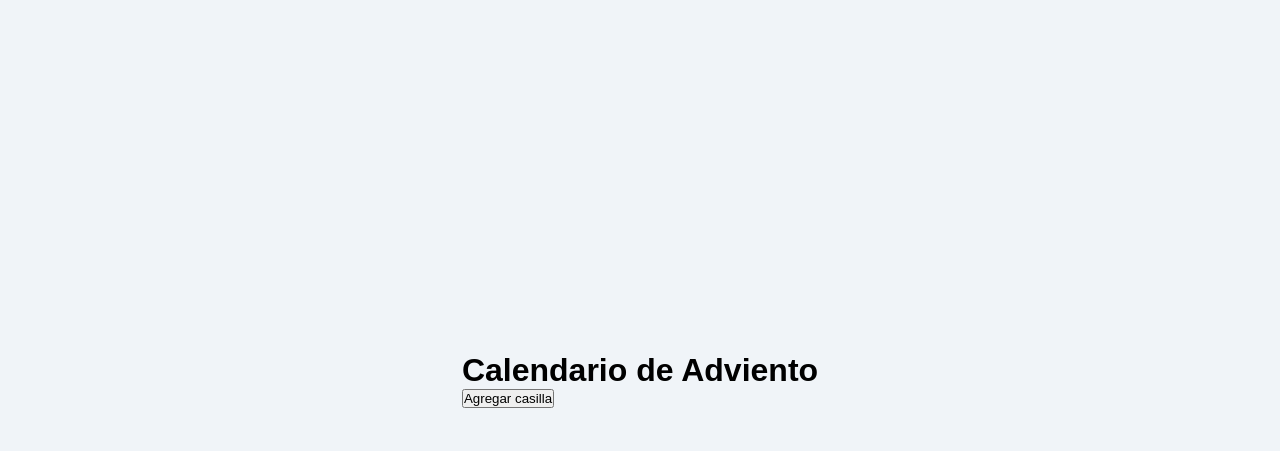
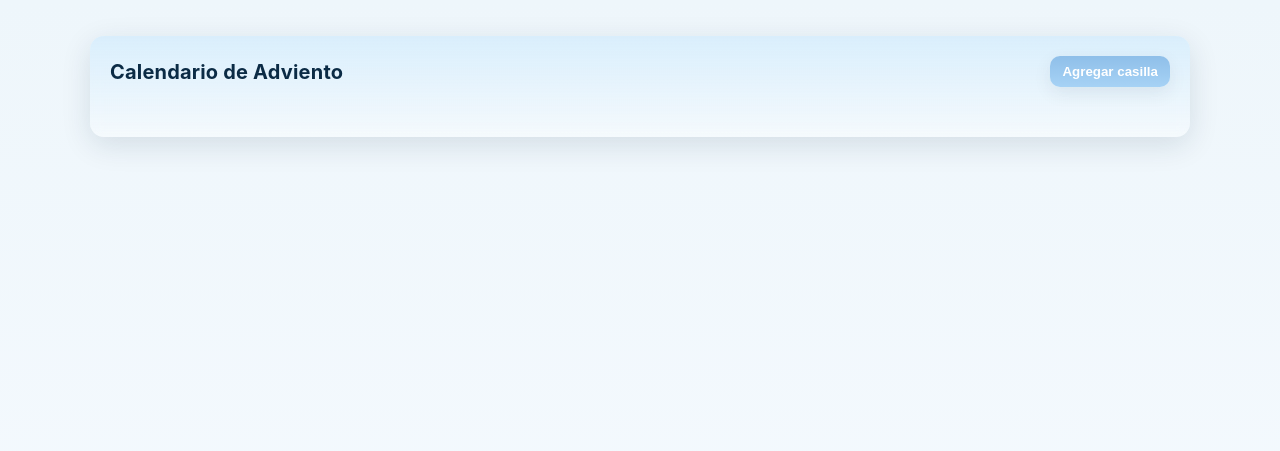
Before and after one commit to RexR848/Regalo, a plain HTML site: page index.html in a window 1280 px wide. Drawn offline with Linux system fonts and the light colour scheme.

Commit message:
Update styles.css

```diff
--- a/styles.css
+++ b/styles.css
@@ -1,51 +1,112 @@
-/* Estilos generales */
-* {
-    margin: 0;
-    padding: 0;
-    box-sizing: border-box;
+:root{
+  --bg:#eef6fb;
+  --panel:#d9eefc;
+  --square:#a6d2f5;
+  --accent:#8fbfe9;
+  --text:#0b2b45;
+  --glass: rgba(255,255,255,0.35);
 }
 
-body {
-    font-family: Arial, sans-serif;
-    background-color: #f0f4f8;
-    display: flex;
-    justify-content: center;
-    align-items: center;
-    height: 100vh;
+*{box-sizing:border-box}
+html,body{height:100%}
+body{
+  margin:0;
+  font-family:Inter, system-ui, -apple-system, "Segoe UI", Roboto, "Helvetica Neue", Arial;
+  background:linear-gradient(180deg,var(--bg) 0%, #f7fbff 100%);
+  color:var(--text);
+  display:flex;
+  justify-content:center;
+  align-items:flex-start;
+  padding:36px;
 }
 
-.container {
-    text-align: center;
+.page{
+  width:min(1100px,96vw);
+  background:linear-gradient(180deg,var(--panel),var(--glass));
+  border-radius:14px;
+  padding:20px;
+  box-shadow:0 8px 30px rgba(11,43,69,0.12);
+  backdrop-filter: blur(6px);
 }
 
-.grid {
-    display: grid;
-    grid-template-columns: repeat(5, 1fr);
-    gap: 20px;
-    justify-content: center;
-    padding: 20px;
+.topbar{
+  display:flex;
+  align-items:center;
+  justify-content:space-between;
+  gap:12px;
+  margin-bottom:18px;
 }
 
-.square {
-    width: 80px;
-    height: 80px;
-    background-color: #a6c8f2;
-    border-radius: 15px;
-    display: flex;
-    justify-content: center;
-    align-items: center;
-    font-size: 24px;
-    font-weight: bold;
-    color: white;
-    opacity: 0;
-    animation: fadeIn 0.5s ease-in-out forwards;
+.title{
+  font-size:20px;
+  letter-spacing:0.2px;
+  margin:0;
 }
 
-@keyframes fadeIn {
-    0% {
-        opacity: 0;
-    }
-    100% {
-        opacity: 1;
-    }
+.controls{display:flex;gap:8px;align-items:center}
+
+.btn{
+  background:linear-gradient(180deg,var(--accent),var(--square));
+  border:none;
+  color:white;
+  padding:8px 12px;
+  border-radius:10px;
+  font-weight:600;
+  cursor:pointer;
+  box-shadow:0 6px 18px rgba(11,43,69,0.08);
+  transition:transform .18s ease, box-shadow .18s ease, opacity .12s;
 }
+
+.btn:active{transform:translateY(1px) scale(.995)}
+.btn:focus{outline:2px solid rgba(143,191,233,0.35); outline-offset:2px}
+
+.grid{
+  display:grid;
+  grid-template-columns:repeat(auto-fill, minmax(86px, 1fr));
+  gap:18px;
+  align-items:center;
+  justify-items:center;
+  padding:6px;
+}
+
+.card{
+  width:86px;
+  height:86px;
+  border-radius:14px;
+  display:flex;
+  align-items:center;
+  justify-content:center;
+  font-weight:700;
+  font-size:22px;
+  color: #052033;
+  background:linear-gradient(180deg, var(--square), var(--accent));
+  box-shadow: 0 6px 18px rgba(11,43,69,0.08);
+  transform-origin:center;
+  transition:transform .22s cubic-bezier(.2,.9,.3,1), box-shadow .22s ease, z-index .001s;
+  opacity:0;
+  animation:fadeIn .45s ease forwards;
+  user-select:none;
+  -webkit-user-select:none;
+}
+
+.card:hover{
+  transform:scale(1.18) translateY(-6px);
+  box-shadow: 0 18px 40px rgba(11,43,69,0.18);
+  z-index:5;
+}
+
+.card:active{
+  transform:scale(1.12) translateY(-3px);
+}
+
+@keyframes fadeIn{
+  from{opacity:0; transform: translateY(10px) scale(.98)}
+  to{opacity:1; transform: translateY(0) scale(1)}
+}
+
+@media (max-width:460px){
+  .card{width:68px;height:68px;font-size:18px;border-radius:12px}
+  .grid{gap:12px}
+  .page{padding:14px}
+  .title{font-size:18px}
+}
```
